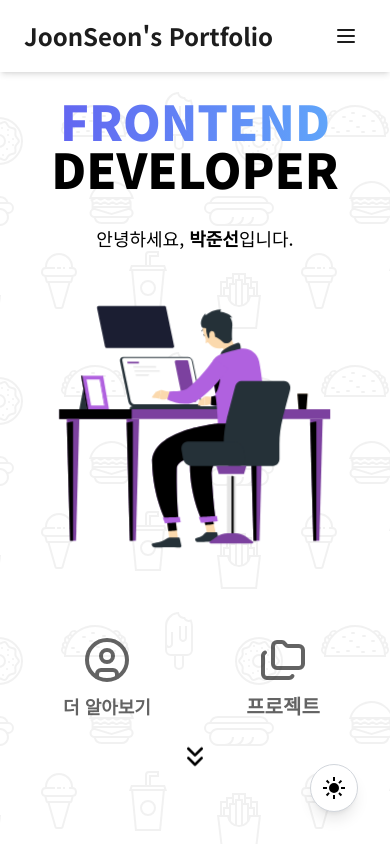
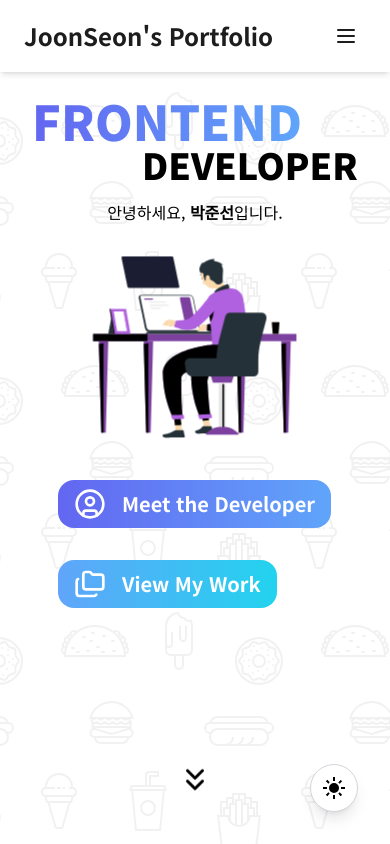
Before and after one commit to roastt1/Portfolio, a Next.js app: page / in a window 390 px wide. Shown: the top 844 px of the page. Built offline with nearby package versions, Linux system fonts and the light colour scheme.

Commit message:
[style] HomeSection 레이아웃, 버튼 디자인, 반응형 및 애니메이션 개선

```diff
--- a/app/home/components/HomeSection.tsx
+++ b/app/home/components/HomeSection.tsx
@@ -6,10 +6,12 @@ import coding from "@/public/coding.json";
 import { ChevronsDown, CircleUser, Folders } from "lucide-react";
 
 export default function HomeSection() {
-    const [showTitle, setShowTitle] = useState(false);
+    const [showTitle1, setShowTitle1] = useState(false);
+    const [showTitle2, setShowTitle2] = useState(false);
     const [showContent, setShowContent] = useState(false);
     const [showImage, setShowImage] = useState(false);
-    const [showMain, setShowMain] = useState(false);
+    const [showButton1, setShowButton1] = useState(false);
+    const [showButton2, setShowButton2] = useState(false);
     const [scrollLock, setScrollLock] = useState(true);
 
     useEffect(() => {
@@ -28,16 +30,17 @@ export default function HomeSection() {
 
     useEffect(() => {
         const timers = [
-            setTimeout(() => setShowTitle(true), 500),
-            setTimeout(() => setShowContent(true), 800),
+            setTimeout(() => setShowTitle1(true), 500),
+            setTimeout(() => setShowTitle2(true), 900),
+            setTimeout(() => setShowContent(true), 1300),
             setTimeout(() => setShowImage(true), 1500),
-            setTimeout(() => setShowMain(true), 2000),
-            setTimeout(() => setScrollLock(false), 2500), // 마지막에 스크롤 허용
+            setTimeout(() => setShowButton1(true), 2100),
+            setTimeout(() => setShowButton2(true), 2300),
+            setTimeout(() => setScrollLock(false), 2700),
         ];
         return () => timers.forEach(clearTimeout);
     }, []);
 
-    // 섹션 이동 함수
     const scrollToSection = (id: string) => {
         const el = document.getElementById(id);
         if (el) {
@@ -46,30 +49,38 @@ export default function HomeSection() {
     };
 
     return (
-        <div className="flex min-h-screen flex-col items-center pt-24 text-black dark:text-white">
+        <section className="flex min-h-screen flex-col items-center gap-4 pt-24 text-black dark:text-white sm:gap-16">
             {/* 텍스트 영역 */}
-            <div className="flex flex-col items-center transition-transform">
+            <div className="flex w-full max-w-lg flex-col items-center sm:max-w-5xl">
                 <h1
-                    className={`text-center text-5xl font-black transition-all duration-700 ease-in-out sm:text-8xl ${
-                        showTitle
-                            ? "scale-100 opacity-100"
-                            : "scale-90 opacity-0"
+                    className={`self-start pl-4 text-5xl font-black transition-all duration-700 ease-in-out md:text-8xl lg:text-9xl ${
+                        showTitle1
+                            ? "animate-slide-right-fade opacity-100"
+                            : "opacity-0"
                     }`}
                 >
                     <span className="bg-gradient-to-r from-indigo-500 to-blue-400 bg-clip-text text-transparent">
                         FRONTEND
                     </span>
-                    <br />
+                </h1>
+
+                <h1
+                    className={`self-end pr-4 text-4xl font-black transition-all duration-700 ease-in-out md:text-7xl lg:text-8xl ${
+                        showTitle2
+                            ? "animate-slide-left-fade opacity-100"
+                            : "opacity-0"
+                    }`}
+                >
                     <span className="text-black dark:text-white">
                         DEVELOPER
                     </span>
                 </h1>
 
                 <p
-                    className={`py-8 text-center text-lg transition-all duration-700 ease-in-out sm:text-2xl ${
+                    className={`mt-4 text-center text-base transition-all duration-700 ease-in-out sm:text-xl md:text-2xl ${
                         showContent
-                            ? "scale-100 opacity-100"
-                            : "scale-90 opacity-0"
+                            ? "animate-slide-up opacity-100"
+                            : "opacity-0"
                     }`}
                 >
                     안녕하세요, <span className="font-bold">박준선</span>입니다.
@@ -77,44 +88,57 @@ export default function HomeSection() {
                 </p>
             </div>
 
-            {/* 이미지 영역 */}
+            {/* 이미지 + 버튼 */}
+            <div className="flex flex-col items-center gap-12 transition-all duration-1000 sm:flex-row sm:gap-24">
+                {/* 이미지 */}
+                <div
+                    className={`flex h-48 w-48 items-center justify-center overflow-hidden rounded-3xl transition-all duration-1000 sm:h-64 sm:w-64 ${
+                        showImage
+                            ? "scale-110 opacity-100"
+                            : "scale-90 opacity-0"
+                    }`}
+                >
+                    <Lottie animationData={coding} loop autoplay />
+                </div>
+                {/* 버튼 */}
+                <div className="flex flex-col items-start gap-8">
+                    <button
+                        onClick={() => scrollToSection("about")}
+                        className={`group flex items-center gap-4 rounded-2xl bg-gradient-to-r from-indigo-500 to-blue-400 px-4 py-2 text-white transition-all hover:brightness-[0.8] sm:px-8 sm:py-4 ${
+                            showButton1
+                                ? "animate-slide-left-fade opacity-100"
+                                : "opacity-0"
+                        }`}
+                    >
+                        <CircleUser className="h-8 w-8 sm:h-10 sm:w-10" />
+                        <span className="text-xl font-bold sm:text-3xl">
+                            Meet the Developer
+                        </span>
+                    </button>
+
+                    <button
+                        onClick={() => scrollToSection("projects")}
+                        className={`group flex items-center gap-4 rounded-2xl bg-gradient-to-r from-blue-400 to-cyan-400 px-4 py-2 text-white transition-all hover:brightness-[0.8] sm:px-8 sm:py-4 ${
+                            showButton2
+                                ? "animate-slide-left-fade opacity-100"
+                                : "opacity-0"
+                        }`}
+                    >
+                        <Folders className="h-8 w-8 sm:h-10 sm:w-10" />
+                        <span className="text-xl font-bold sm:text-3xl">
+                            View My Work
+                        </span>
+                    </button>
+                </div>
+            </div>
+
             <div
-                className={`mb-24 flex h-64 w-64 overflow-hidden rounded-3xl transition-all duration-1000 ${
-                    showImage ? "scale-110 opacity-100" : "scale-90 opacity-0"
+                className={`absolute bottom-10 animate-bounce ${
+                    showButton2 ? "opacity-100" : "opacity-0"
                 }`}
             >
-                <Lottie animationData={coding} loop={true} autoplay={true} />
+                <ChevronsDown size={36} />
             </div>
-
-            {/* 메인 콘텐츠 */}
-            <div
-                className={`transition-all duration-1000 ease-in-out ${
-                    showMain ? "opacity-100" : "opacity-0"
-                }`}
-            >
-                <div className="flex justify-center gap-16">
-                    <button
-                        type="button"
-                        onClick={() => scrollToSection("about")}
-                        className="flex w-28 animate-pulse flex-col items-center justify-center bg-transparent text-lg font-bold sm:w-32 md:w-36"
-                    >
-                        <CircleUser size={48} />
-                        <span className="mt-2 text-center">더 알아보기</span>
-                    </button>
-                    <button
-                        type="button"
-                        onClick={() => scrollToSection("projects")}
-                        className="flex w-28 animate-pulse flex-col items-center justify-center bg-transparent text-xl font-bold sm:w-32 md:w-36"
-                    >
-                        <Folders size={48} />
-                        <span className="mt-2 text-center">프로젝트</span>
-                    </button>
-                </div>
-
-                <div className="mx-auto w-fit animate-bounce pt-8">
-                    <ChevronsDown size={32} />
-                </div>
-            </div>
-        </div>
+        </section>
     );
 }
--- a/tailwind.config.js
+++ b/tailwind.config.js
@@ -18,8 +18,24 @@ module.exports = {
                     "100%": { opacity: "1", transform: "translateY(0)" },
                 },
                 "slide-left-fade": {
-                    "0%": { opacity: "0", transform: "translateX(50px)" },
-                    "100%": { opacity: "1", transform: "translateX(0)" },
+                    "0%": {
+                        opacity: "0",
+                        transform: "translateX(150px) scale(0.8)",
+                    },
+                    "100%": {
+                        opacity: "1",
+                        transform: "translateX(0) scale(1)",
+                    },
+                },
+                "slide-right-fade": {
+                    "0%": {
+                        opacity: "0",
+                        transform: "translateX(-150px) scale(0.8)",
+                    },
+                    "100%": {
+                        opacity: "1",
+                        transform: "translateX(0) scale(1)",
+                    },
                 },
                 glow: {
                     "0%, 100%": {
@@ -70,6 +86,7 @@ module.exports = {
                 "expand-width": "expandWidth 1s ease-out forwards",
                 "slide-up": "slide-up 0.8s ease-out forwards",
                 "slide-left-fade": "slide-left-fade 0.8s ease-out forwards",
+                "slide-right-fade": "slide-right-fade 0.8s ease-out forwards",
                 "rise-in":
                     "rise-in 0.5s cubic-bezier(0.25, 0, 0.25, 1) forwards",
                 "set-out":
```
